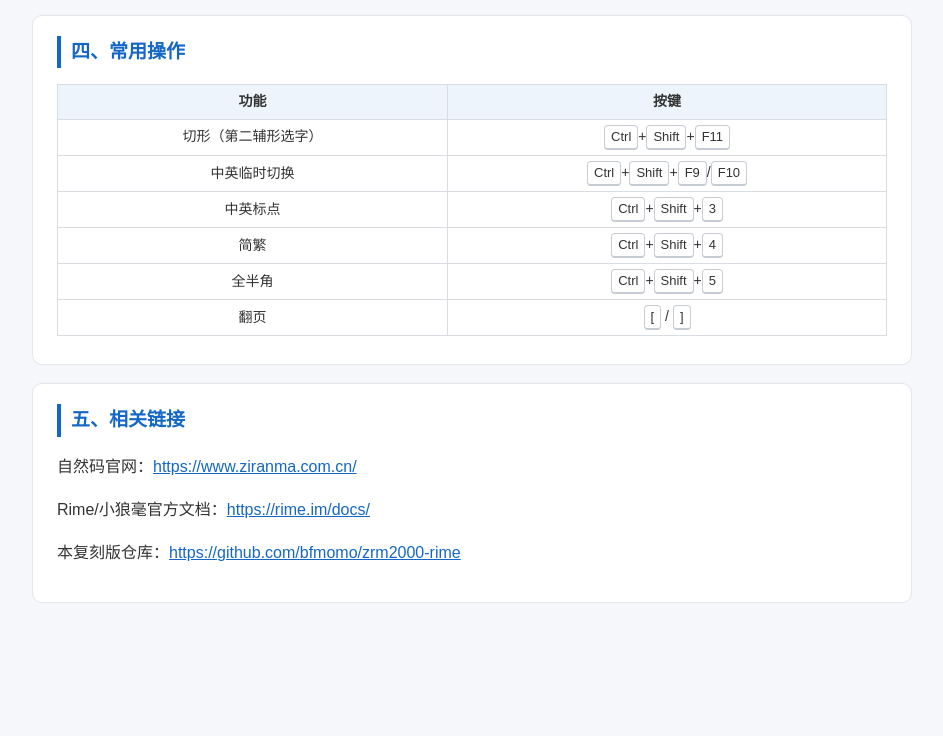
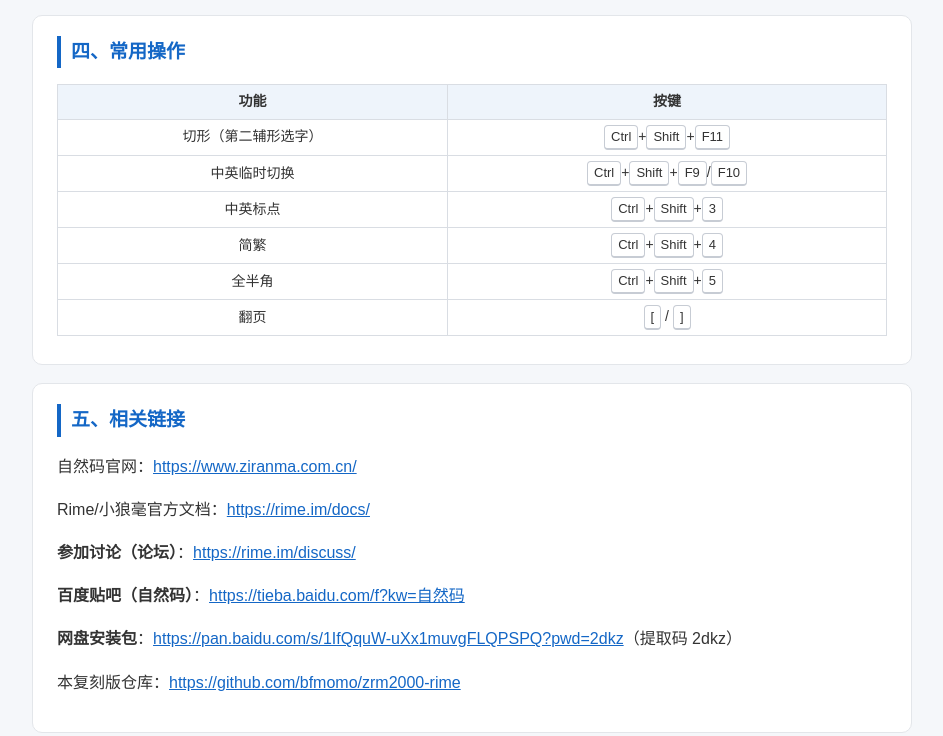
Before and after one commit to bfmomo/zrm2000-rime, a plain HTML site: page help.html in a window 1280 px wide. Shown: the part 2949-3685 px from the top of the page, without its empty margins (168-1111 px from the left). Before the commit the page ends 3586 px from the top, so only its background shows below. Drawn offline with Linux system fonts and the light colour scheme.

Commit message:
更新帮助页（加入论坛/贴吧/网盘链接）

```diff
--- a/help.html
+++ b/help.html
@@ -126,6 +126,10 @@ a{color:#1467c6}
 <h2>五、相关链接</h2>
 <p>自然码官网：<a href="https://www.ziranma.com.cn/">https://www.ziranma.com.cn/</a></p>
 <p>Rime/小狼毫官方文档：<a href="https://rime.im/docs/">https://rime.im/docs/</a></p>
+<p><b>参加讨论（论坛）</b>：<a href="https://rime.im/discuss/">https://rime.im/discuss/</a></p>
+<p><b>百度贴吧（自然码）</b>：<a href="https://tieba.baidu.com/f?kw=%E8%87%AA%E7%84%B6%E7%A0%81">https://tieba.baidu.com/f?kw=自然码</a></p>
+<p><b>网盘安装包</b>：<a href="https://pan.baidu.com/s/1IfQquW-uXx1muvgFLQPSPQ?pwd=2dkz">https://pan.baidu.com/s/1IfQquW-uXx1muvgFLQPSPQ?pwd=2dkz</a>（提取码 2dkz）</p>
+
 <p>本复刻版仓库：<a href="https://github.com/bfmomo/zrm2000-rime">https://github.com/bfmomo/zrm2000-rime</a></p>
 </div>
 
```
